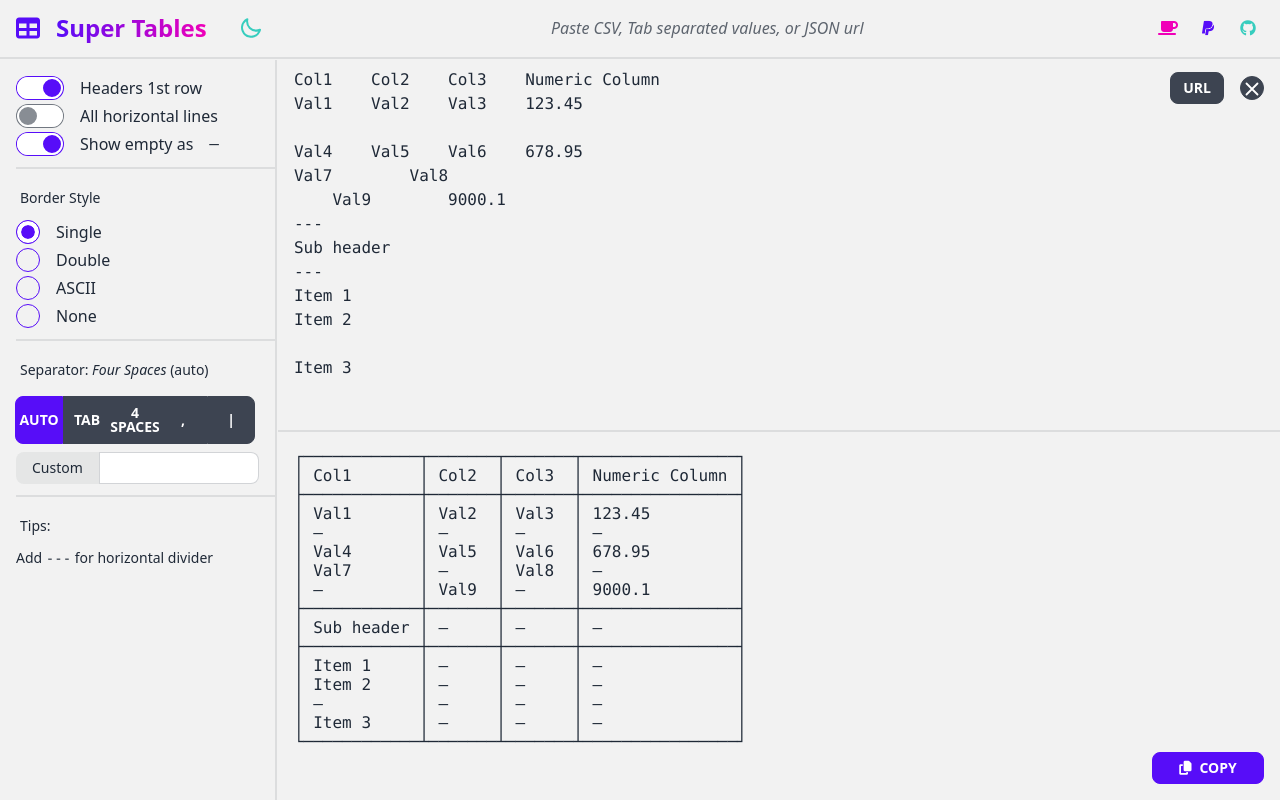
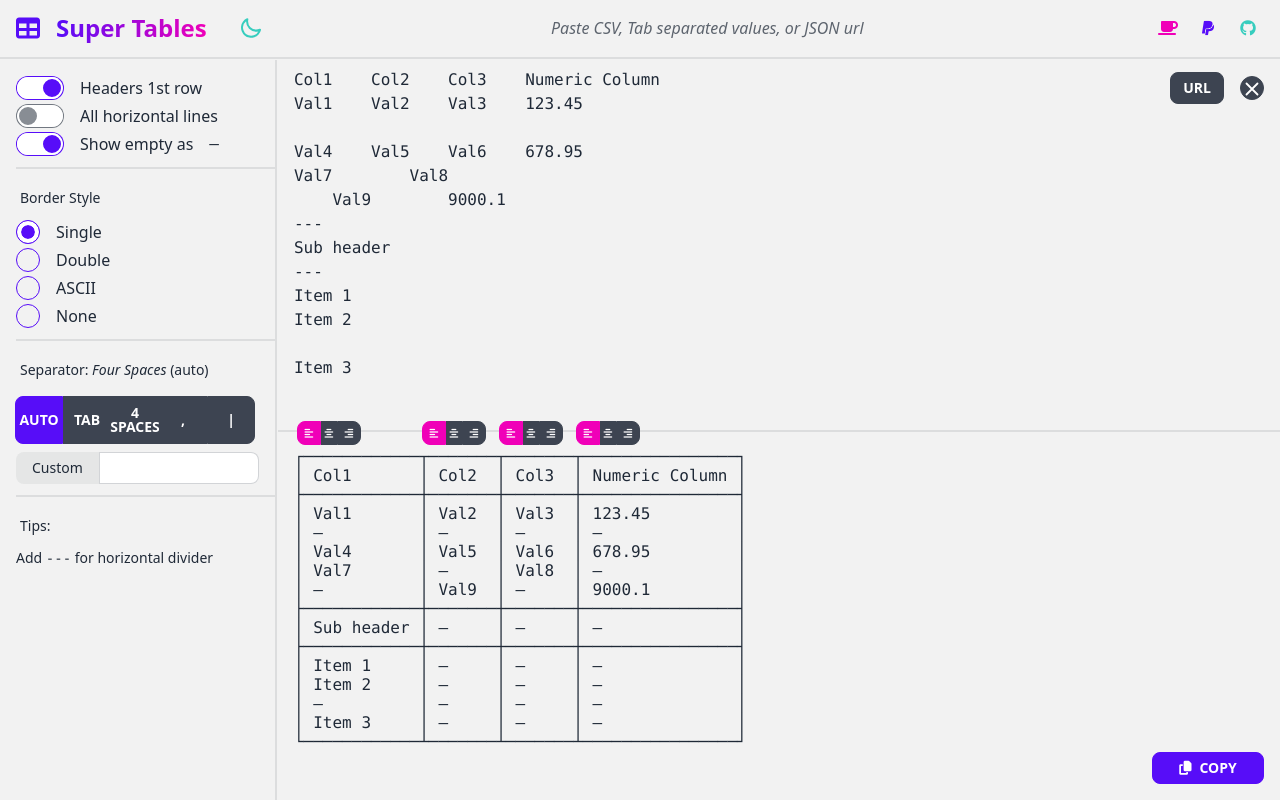
Before and after one commit to jelitter/super-tables, an Angular app: page / in a window 1280 px wide. Built offline with nearby package versions, Linux system fonts and the light colour scheme.

Commit message:
Fix alignment buttons fade in

```diff
--- a/src/components/tables/tables.component.html
+++ b/src/components/tables/tables.component.html
@@ -210,11 +210,11 @@
   <div class="relative overflow-auto">
     <ul class="fixed flex h-2 m-0 pl-[20px] mt-[-20px]">
       <li
-        *ngFor="let width of columnWidths; let i = index"
+        *ngFor="let width of columnWidths; let i = index; trackBy: trackByIndex"
         [ngStyle]="{ width: width.px + 'px', minWidth: '56px' }"
         class="inline-table"
       >
-        <div class="justify-center btn-group">
+        <div class="justify-center btn-group" [@fadeInOut]>
           <button
             class="btn w-6 h-4 text-[10px] btn-square btn-xs rounded-l-full"
             (click)="alignColumn(i, 'left')"
@@ -247,7 +247,7 @@
   </div>
 
   <button
-    class="absolute gap-2 opacity-0 btn btn-primary btn-sm bottom-4 right-4 w-28 opa"
+    class="absolute gap-2 opacity-0 btn btn-primary btn-sm bottom-4 right-4 w-28"
     [class.opacity-100]="outputText.length > 0"
     [class.btn-success]="copied"
     (click)="copyToClipboard()"
--- a/src/components/tables/tables.component.ts
+++ b/src/components/tables/tables.component.ts
@@ -75,6 +75,7 @@ export class TablesComponent implements OnInit {
     const inputPre = (document.querySelector('pre.right-top') as HTMLElement)!;
 
     inputPre.innerText = clean(this.inputText ?? '');
+    this.drawTable();
 
     //  Alt + Shift + F (autoformat)
     document.addEventListener('keydown', event => {
@@ -347,6 +348,8 @@ export class TablesComponent implements OnInit {
     this.columnWidths = [];
   };
 
+  public trackByIndex = (index: number, item: any) => index;
+
   private getInputTextFromArray = (arr: any[]): string => {
     console.log({ arr });
 
```
Also changed, not shown: .eslintrc.json.
